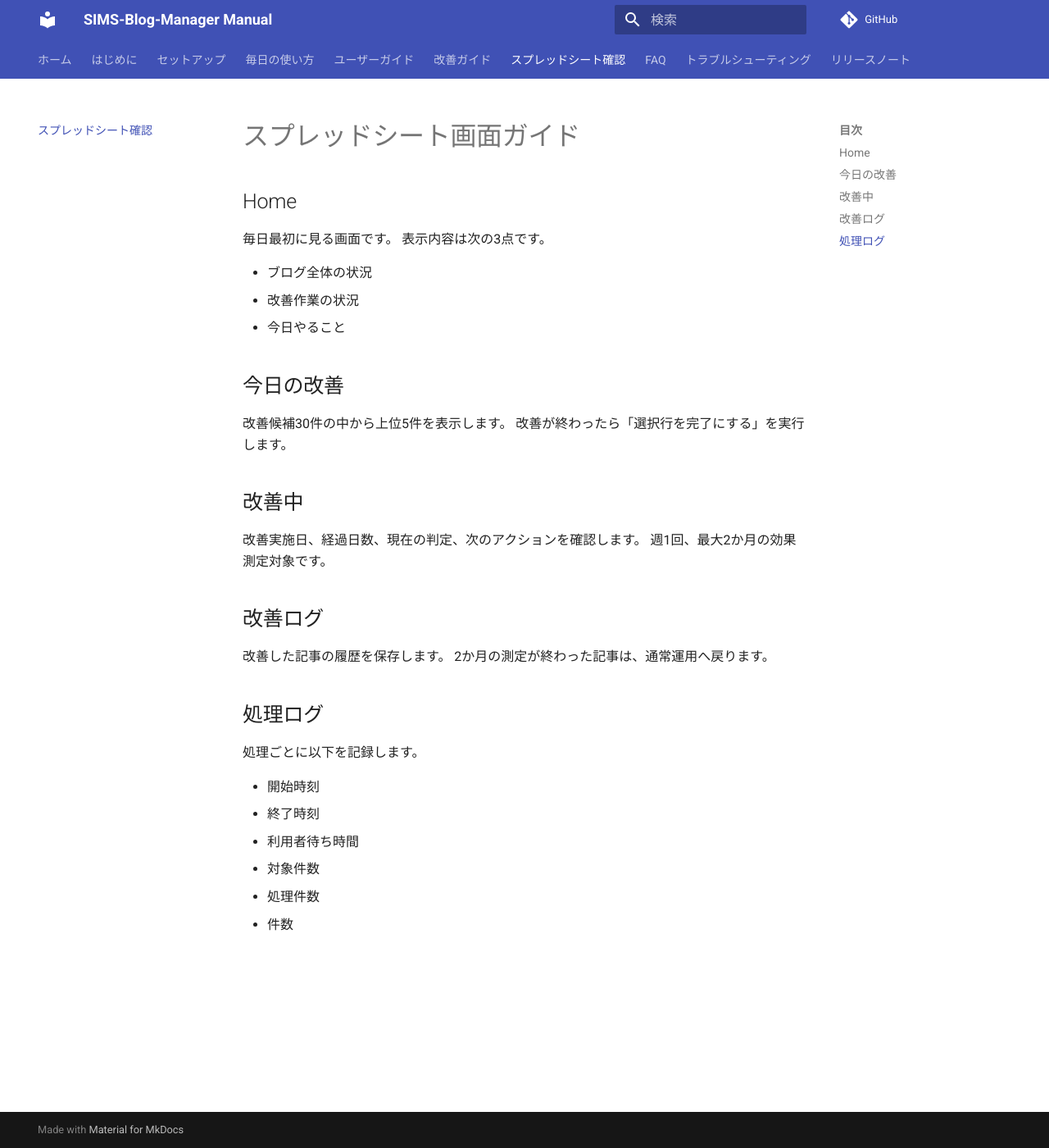
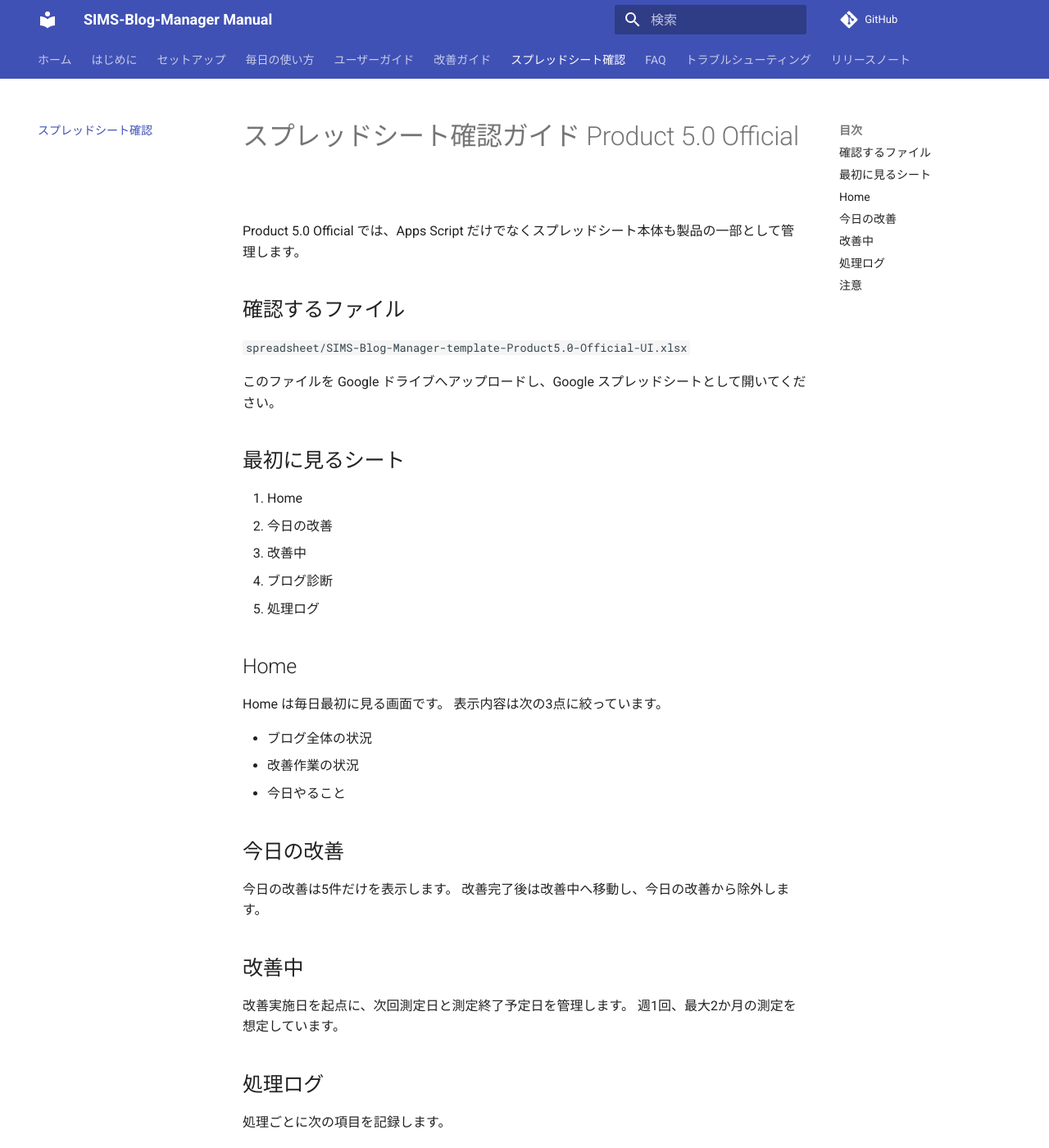
Before and after one commit to simstools55-ops/SIMS-Blog-Manager, an MkDocs documentation site: the page built from docs/spreadsheet-guide.md, in a window 1280 px wide and 1400 px high. Shown: the whole window at 82% size. Built offline with MkDocs 1.6.1 and Material for MkDocs 9.7.7, drawn with Linux system fonts in a browser that asks for light colours; comment, search, counter and statistics services are not loaded; some of the changed text lies outside the part shown.

Commit message:
Product 5.0 Official Lean Base

```diff
--- a/docs/spreadsheet-guide.md
+++ b/docs/spreadsheet-guide.md
@@ -1,9 +1,25 @@
-# スプレッドシート画面ガイド
+# スプレッドシート確認ガイド Product 5.0 Official
+
+Product 5.0 Official では、Apps Script だけでなくスプレッドシート本体も製品の一部として管理します。
+
+## 確認するファイル
+
+`spreadsheet/SIMS-Blog-Manager-template-Product5.0-Official-UI.xlsx`
+
+このファイルを Google ドライブへアップロードし、Google スプレッドシートとして開いてください。
+
+## 最初に見るシート
+
+1. Home
+2. 今日の改善
+3. 改善中
+4. ブログ診断
+5. 処理ログ
 
 ## Home
 
-毎日最初に見る画面です。
-表示内容は次の3点です。
+Home は毎日最初に見る画面です。
+表示内容は次の3点に絞っています。
 
 - ブログ全体の状況
 - 改善作業の状況
@@ -11,26 +27,26 @@
 
 ## 今日の改善
 
-改善候補30件の中から上位5件を表示します。
-改善が終わったら「選択行を完了にする」を実行します。
+今日の改善は5件だけを表示します。
+改善完了後は改善中へ移動し、今日の改善から除外します。
 
 ## 改善中
 
-改善実施日、経過日数、現在の判定、次のアクションを確認します。
-週1回、最大2か月の効果測定対象です。
-
-## 改善ログ
-
-改善した記事の履歴を保存します。
-2か月の測定が終わった記事は、通常運用へ戻ります。
+改善実施日を起点に、次回測定日と測定終了予定日を管理します。
+週1回、最大2か月の測定を想定しています。
 
 ## 処理ログ
 
-処理ごとに以下を記録します。
+処理ごとに次の項目を記録します。
 
+- 処理名
 - 開始時刻
 - 終了時刻
 - 利用者待ち時間
-- 対象件数
-- 処理件数
 - 件数
+- 結果
+
+## 注意
+
+この xlsx は確認用テンプレートです。
+Google スプレッドシート上で Apps Script を貼り付け、メニューからシート修復を実行して確認してください。
```
Also changed, not shown: docs/download.md (added, +32 -0 lines), 1 other file.
